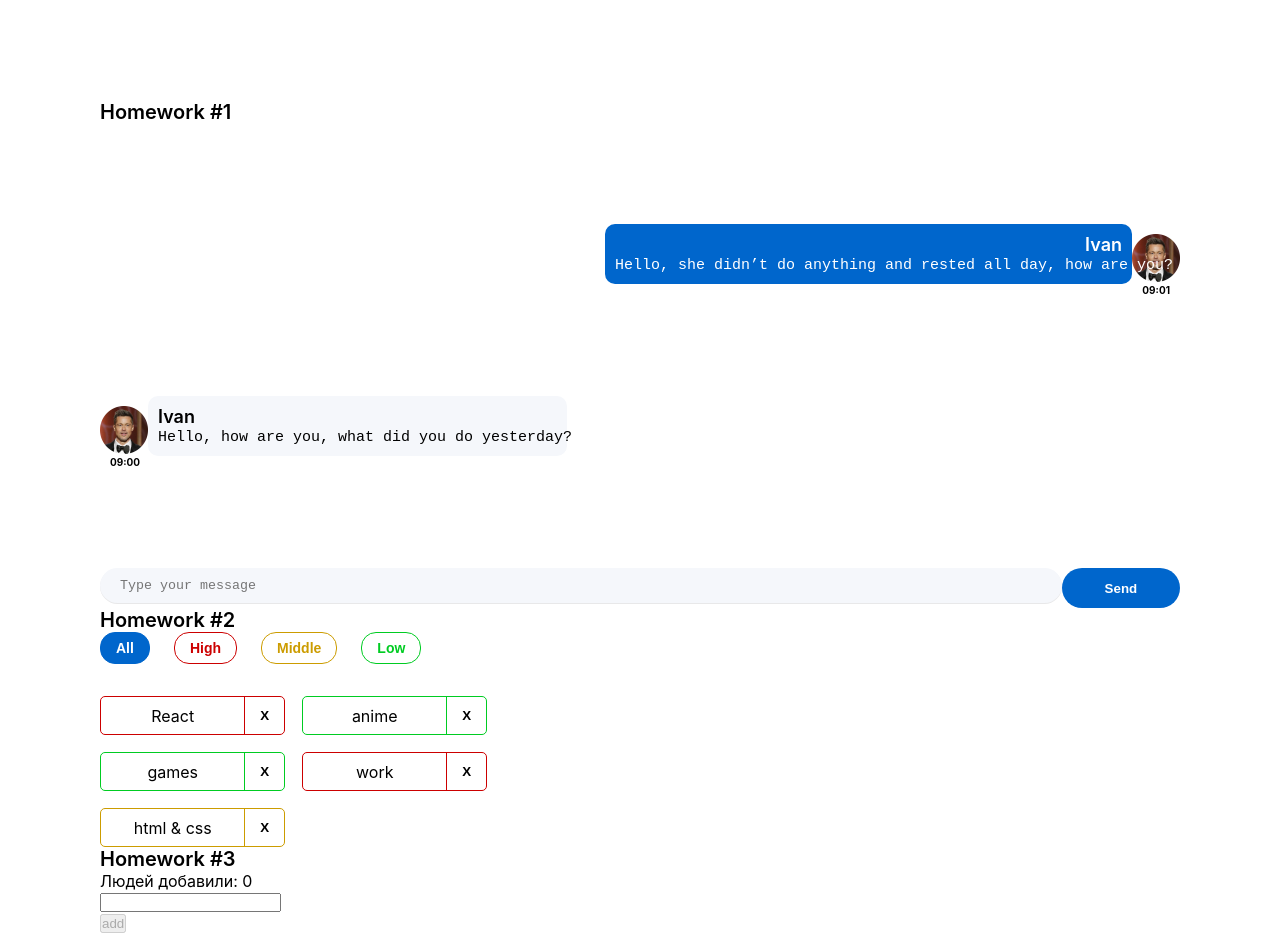
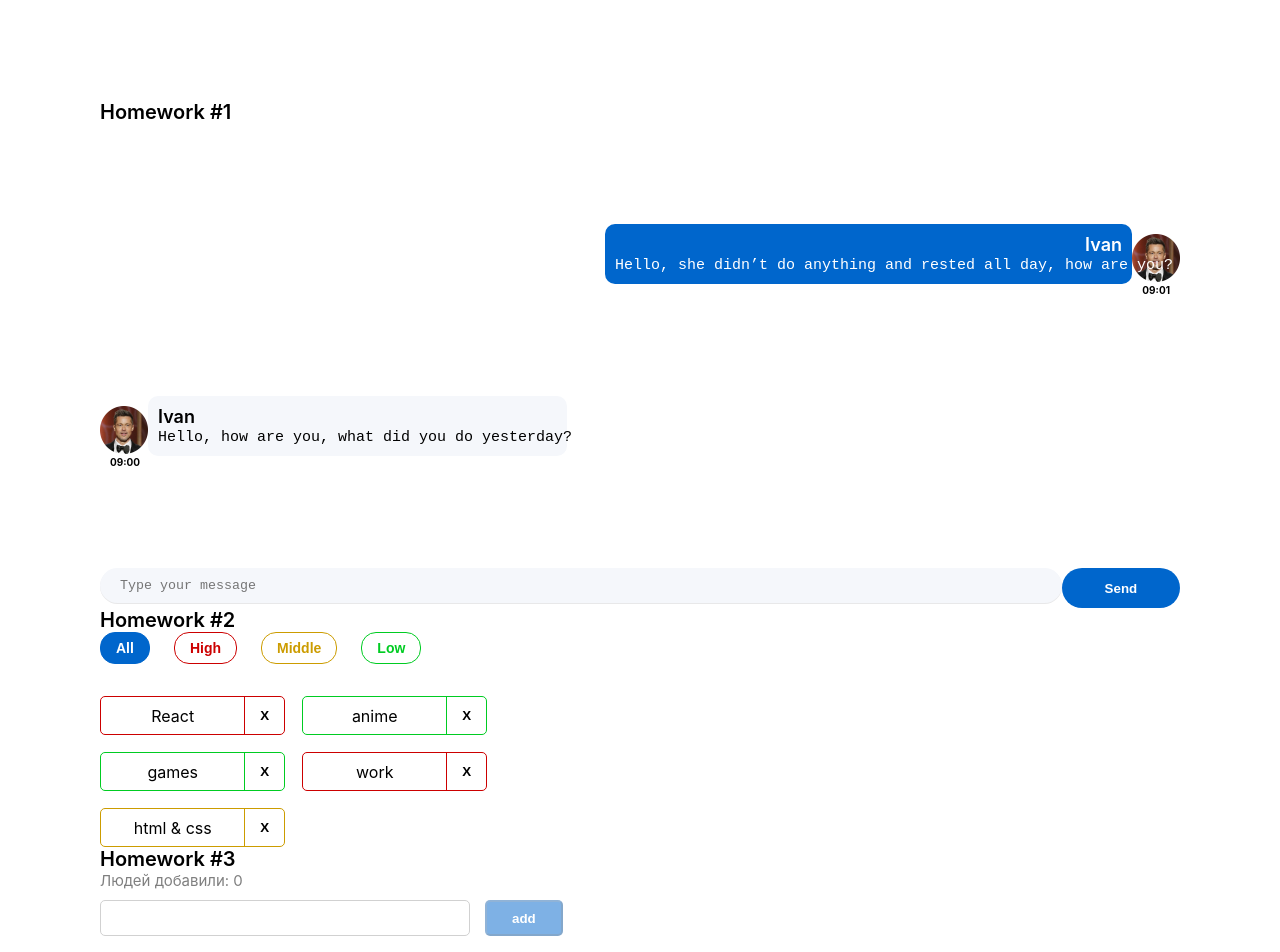
Before and after one commit to KingShakeJS/hws2-master, a React (Create React App) app: page / in a window 1280 px wide. Shown: the top 952 px of the page. Built offline with nearby package versions, Linux system fonts and the light colour scheme.

Commit message:
gotovo-hw3

```diff
--- a/src/s2-homeworks/hw03/Greeting.module.css
+++ b/src/s2-homeworks/hw03/Greeting.module.css
@@ -1,23 +1,50 @@
 .greetingForm {
+    font-weight: 400;
+    font-size: 15px;
 }
 
 .inputAndButtonContainer {
+    margin-top: 10px;
+    display: flex;
+    gap: 15px;
 }
 
 .error {
+    color:#CC0000 ;
 }
 
 .input {
+    width: 370px;
+    height: 36px;
+    border-radius: 5px;
+    border: 1px solid #D1D1D1;
+    font-weight: 700;
+    font-size: 15px;
+    color: #000000;
+    padding-left: 10px;
 }
 
 .input:focus {
 }
 
 .errorInput {
-    color: red;
+    width: 370px;
+    height: 36px;
+    border-radius: 5px;
+    border: 1px solid #CC0000;
 }
 
 .button {
+    border-radius: 5px;
+    padding: 5px 25px 5px 25px;
+    background-color: #0066CC;
+    opacity: 50%;
+    font-weight: 600;
+    color: #FFFFFF;
+    /*height: max-content;*/
+    height: 36px;
+
+
 }
 
 .button:focus {
@@ -30,7 +57,13 @@
 }
 
 .text {
+
+    color: #00000080;
 }
 
 .greeting {
+
+    font-weight: 500;
+    font-size: 15px;
+    color: #000000;
 }
--- a/src/s2-homeworks/hw03/GreetingContainer.tsx
+++ b/src/s2-homeworks/hw03/GreetingContainer.tsx
@@ -73,6 +73,7 @@ const GreetingContainer: React.FC<GreetingContainerPropsType> = ({
             totalUsers={totalUsers}
             lastUserName={lastUserName}
         />
+
     )
 }
 
```
